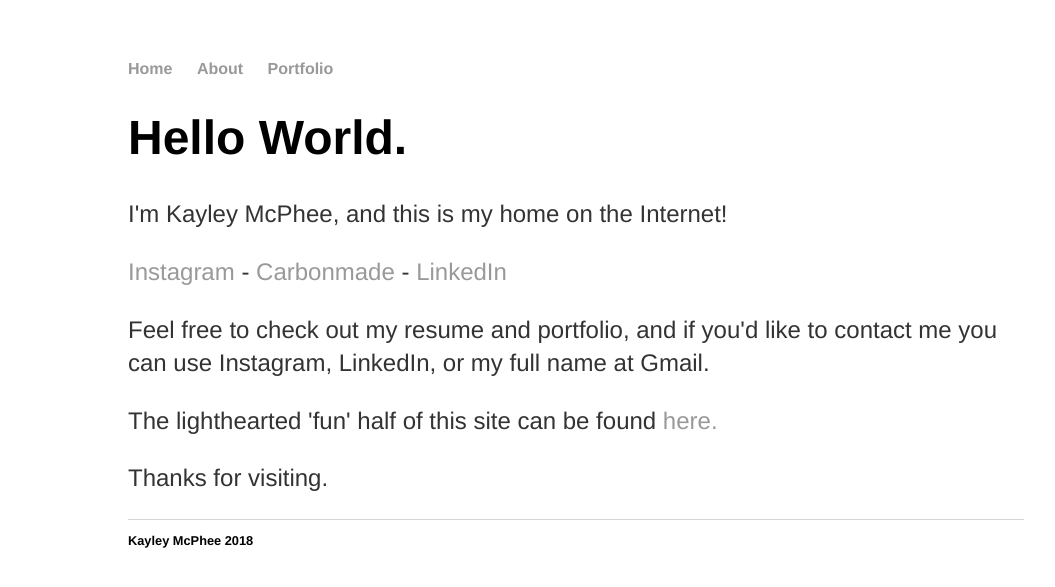
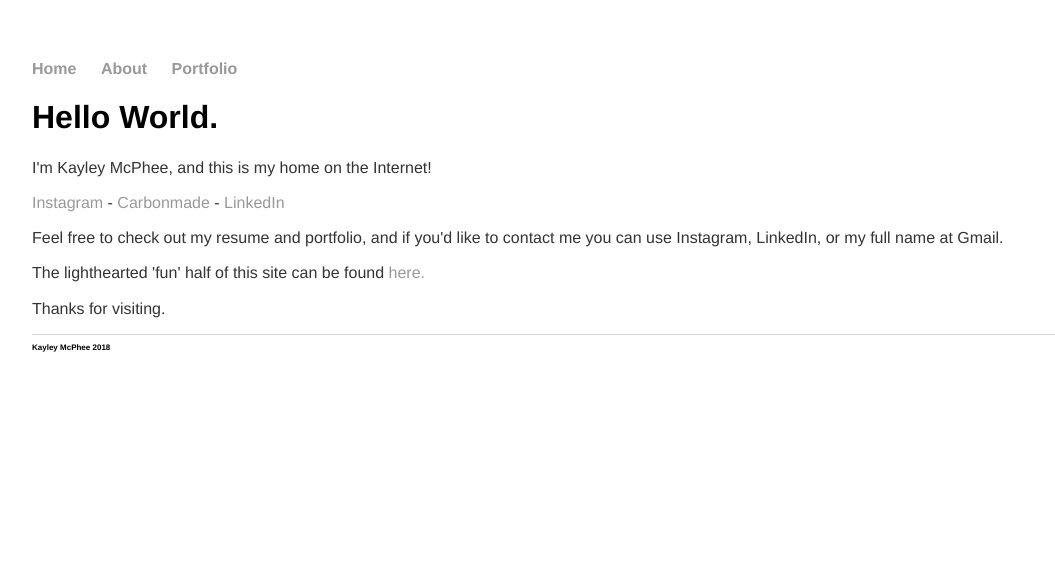
Before and after one commit to kayleymcphee/kayleymcphee.github.io, a Jekyll site: the page built from index.html, in a window 1280 px wide. Shown: the top 587 px of the page, without its empty margins (64-1119 px from the left). Built offline with Jekyll 4.4.1, drawn with Linux system fonts in a browser that asks for light colours.

Commit message:
Update main.css

```diff
--- a/css/main.css
+++ b/css/main.css
@@ -1,6 +1,6 @@
 body {
     margin: 60px auto;
-    width: 70%;
+    width: 85%;
 }
 nav ul, footer ul {
     font-family:'Helvetica', 'Arial', 'Sans-Serif';
@@ -20,23 +20,23 @@
     text-decoration: underline;
 }
 h1 {
-    font-size: 3em;
+    font-size: 2em;
     font-family:'Helvetica', 'Arial', 'Sans-Serif';
 }
 p {
-    font-size: 1.5em;
+    font-size: 1em;
     font-family:'Helvetica', 'Arial', 'Sans-Serif';
-    line-height: 1.4em;
+    line-height: 1.2em;
     color: #333;
 }
 footer {
     border-top: 1px solid #d5d5d5;
-    font-size: .8em;
+    font-size: .5em;
     font-family:'Helvetica', 'Arial', 'Sans-Serif';
 }
 ul.posts {
     margin: 20px auto 40px;
-    font-size: 1.5em;
+    font-size: 1em;
     font-family:'Helvetica', 'Arial', 'Sans-Serif';
 }
 
```
